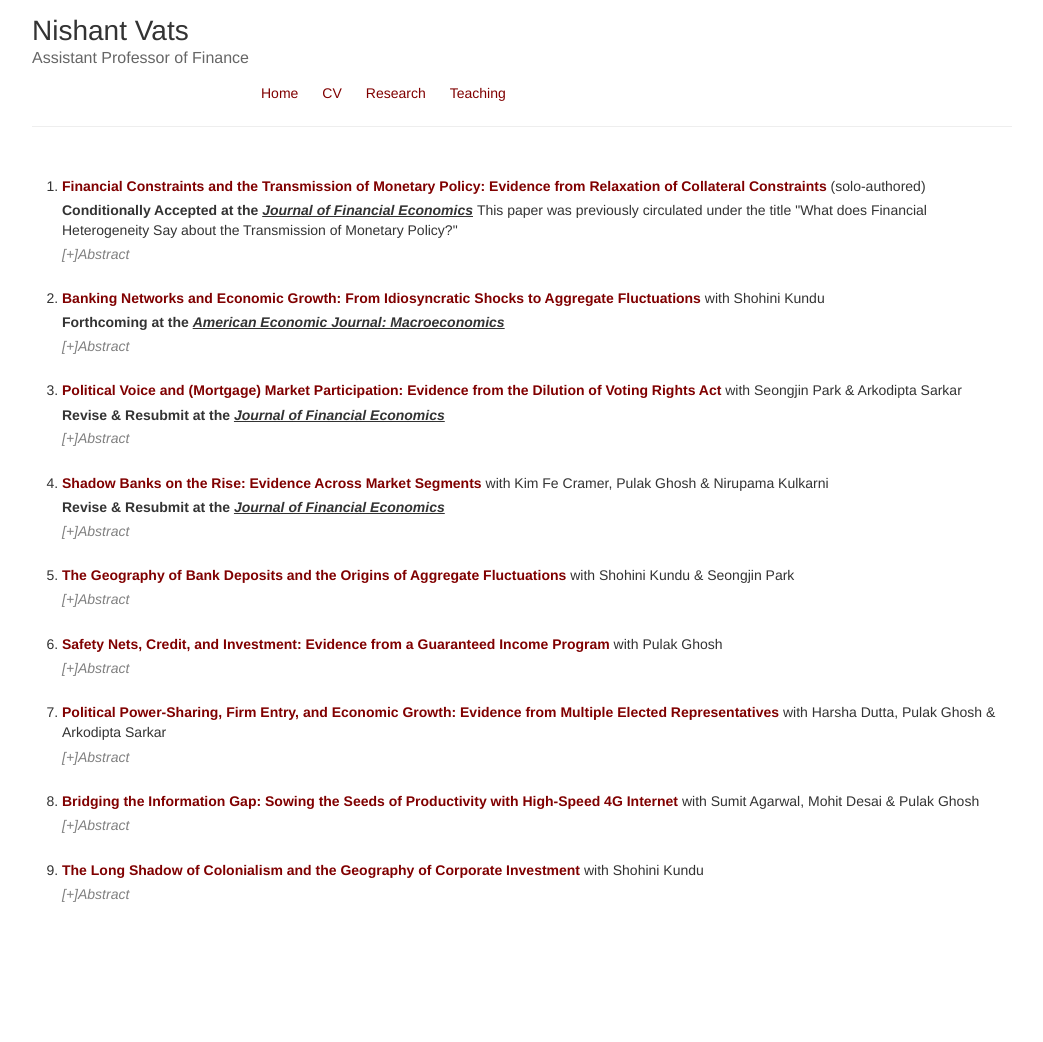
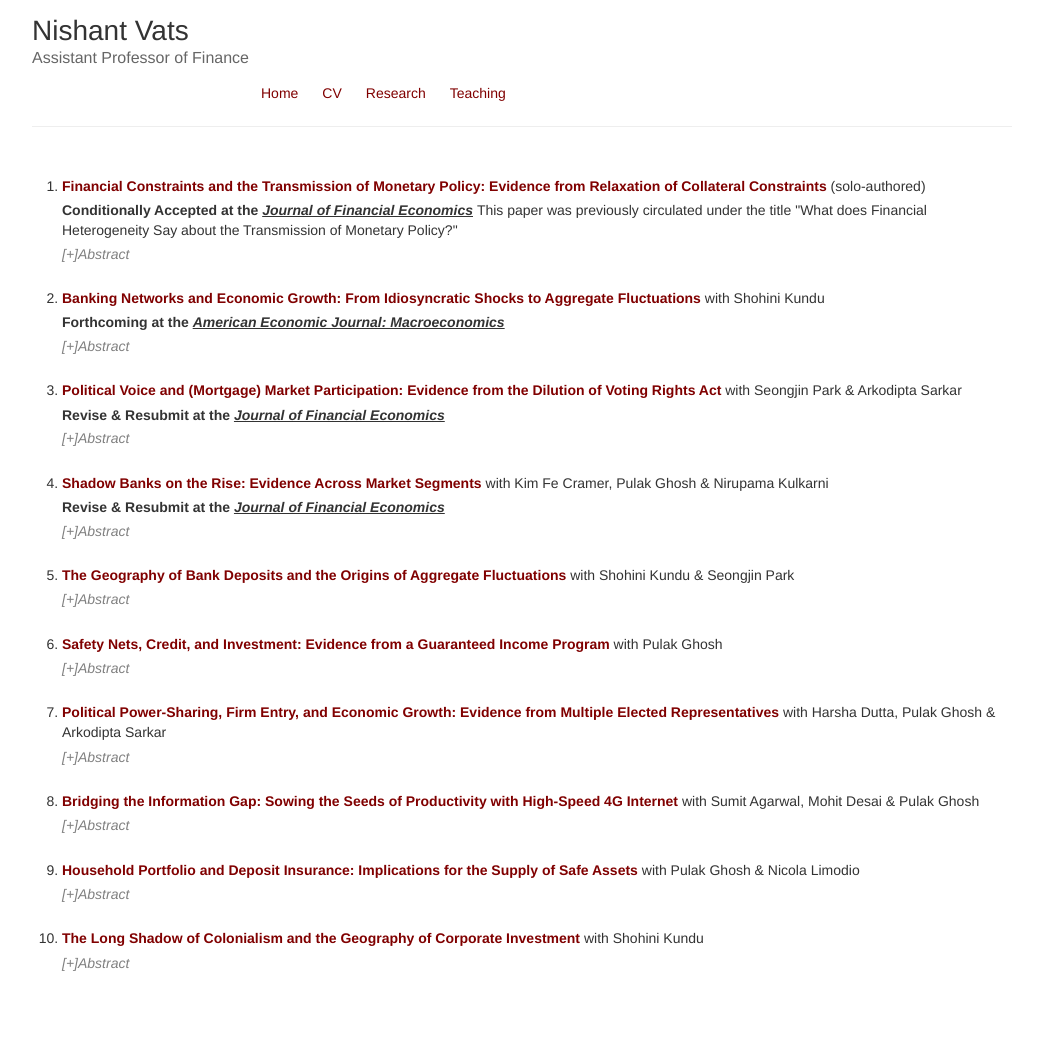
Before and after one commit to nishvats/nishvats.github.io, a Jekyll site: the page built from research.html, in a window 1280 px wide. Shown: the whole page, without its empty margins (118-1161 px from the left). Built offline with Jekyll 4.4.1, drawn with Linux system fonts in a browser that asks for light colours; before the commit the page ends 974 px from its top, so only the background shows below that.

Commit message:
Update research.html

```diff
--- a/research.html
+++ b/research.html
@@ -74,6 +74,13 @@ layout: default
     <br>
      </details>
     <br>
+<li> <b><a href="https://papers.ssrn.com/sol3/papers.cfm?abstract_id=5488990">Household Portfolio and Deposit Insurance: Implications for the Supply of Safe Assets</a></b> with Pulak Ghosh & Nicola Limodio </li>
+      <details>
+        <summary>[+]Abstract</summary>
+    <p align="justify"> <u><em>Abstract:</em></u> This paper investigates the effect of deposit insurance (DI) on household portfolio allocation between bank deposits and risky assets. Theoretically, limited DI creates a kink in the capital allocation line, causing depositor bunching at the DI threshold and increased equity holdings. Using a natural experiment in India and individual holdings on stocks, deposits, and mutual funds, we confirm depositor bunching at the DI threshold. Leveraging a bunching-in-differences design, we show that DI expansion shifts portfolios from equities and mutual funds to deposits, driven by unmet demand for safe assets. Bunchers increase their deposits between 3.6% and 5.1% by liquidating their stock holdings, which were more exposed to safer state-owned enterprises, transiently affecting the asset prices of these stocks. We show that the share of bunchers is a sufficient statistic to measure the depositor-implied risk of bank default. Our estimates of the welfare effect of changes in DI show that depositors gain at least 4% as DI increases, even after accounting for the resulting moral hazard by banks. </p>
+    <br>
+        </details>
+      <br>
   <li> <b><a href="https://papers.ssrn.com/sol3/papers.cfm?abstract_id=5038056">The Long Shadow of Colonialism and the Geography of Corporate Investment</a></b> with Shohini Kundu</li>
     <details>
         <summary>[+]Abstract</summary>
```
